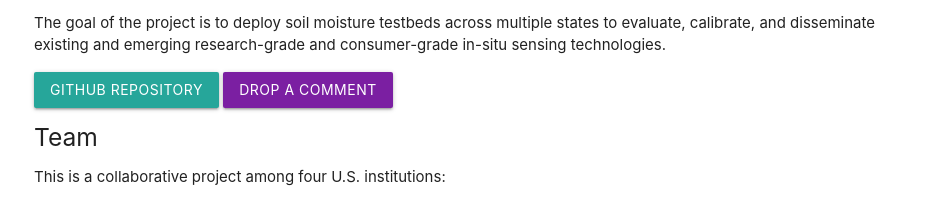
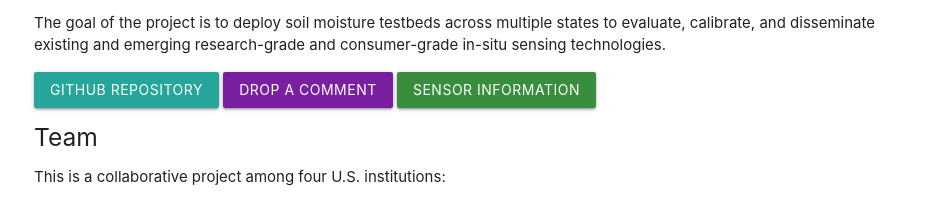
Before and after one commit to soilwater/mist, a plain HTML site: page docs/index.html in a window 1280 px wide. Shown: the part 559-760 px from the top of the page, without its empty margins (158-1107 px from the left). Drawn offline with nearby package versions, Linux system fonts and the light colour scheme.

Commit message:
Added sensor images, code, and site

```diff
--- a/docs/index.html
+++ b/docs/index.html
@@ -24,7 +24,7 @@
 
         <a class="waves-effect waves-light btn" href="https://github.com/soilwater/mist" target="_blank">Github Repository</a>
         <a class="waves-effect waves-light btn purple darken-2" href="https://github.com/soilwater/mist/discussions" target="_blank">Drop a comment</a>
-
+        <a class="waves-effect waves-light btn green darken-2" href="/pages/sensors.html">Sensor information</a>
 
         <h5>Team</h5>
         <p>
```
